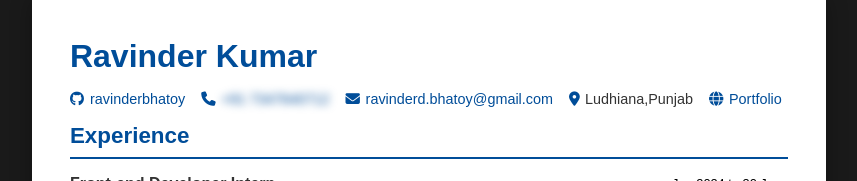
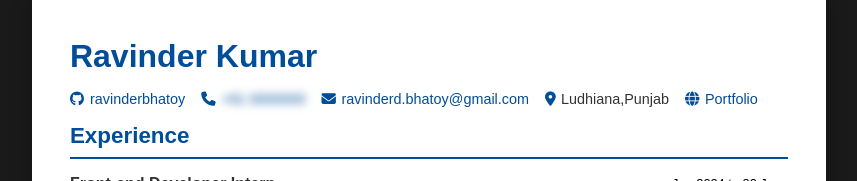
Before and after one commit to ravinderbhatoy/resume, a plain HTML site: page index.html in a window 1280 px wide. Shown: the top 181 px of the page, without its empty margins (211-1068 px from the left). Drawn offline with Linux system fonts and the light colour scheme.

Commit message:
update index.html

```diff
--- a/index.html
+++ b/index.html
@@ -22,7 +22,7 @@
             <a href="http://github.com/ravinderbhatoy">ravinderbhatoy</a></span
           >
           <span class="phone-blur"
-            ><i class="fas fa-phone"></i> <a href="">+91 7347640712</a></span
+            ><i class="fas fa-phone"></i> <a href="">+91 0000000</a></span
           >
           <span
             ><i class="fas fa-envelope"></i>
```
